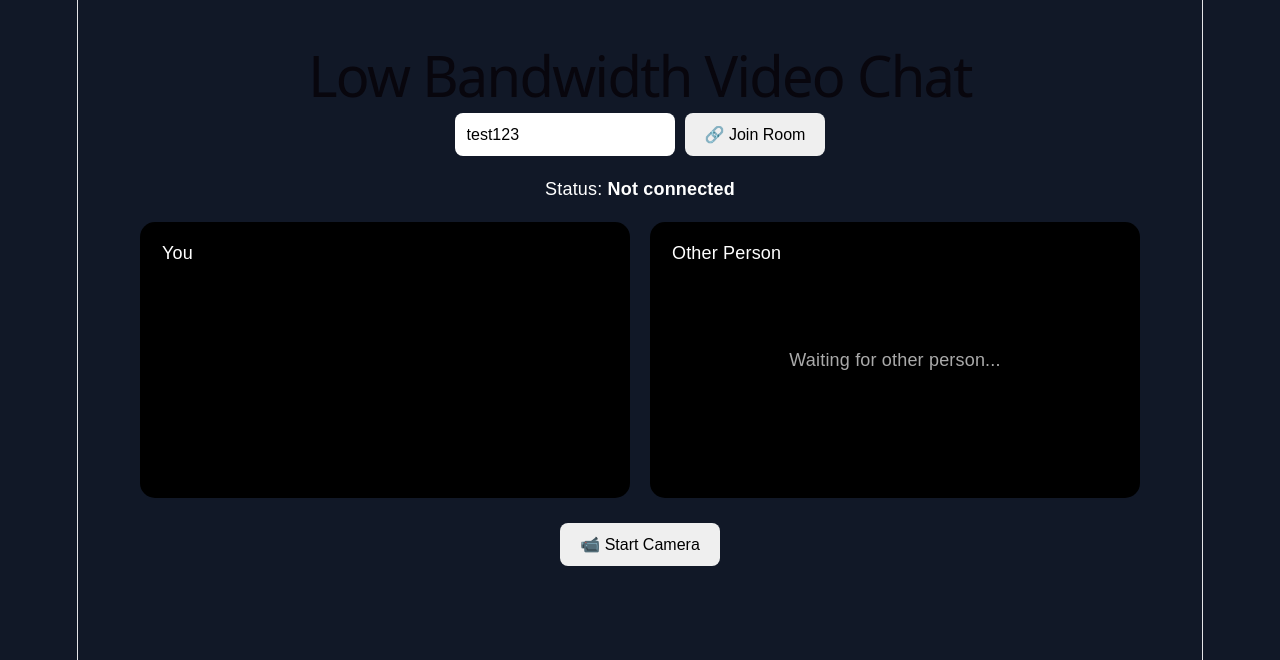
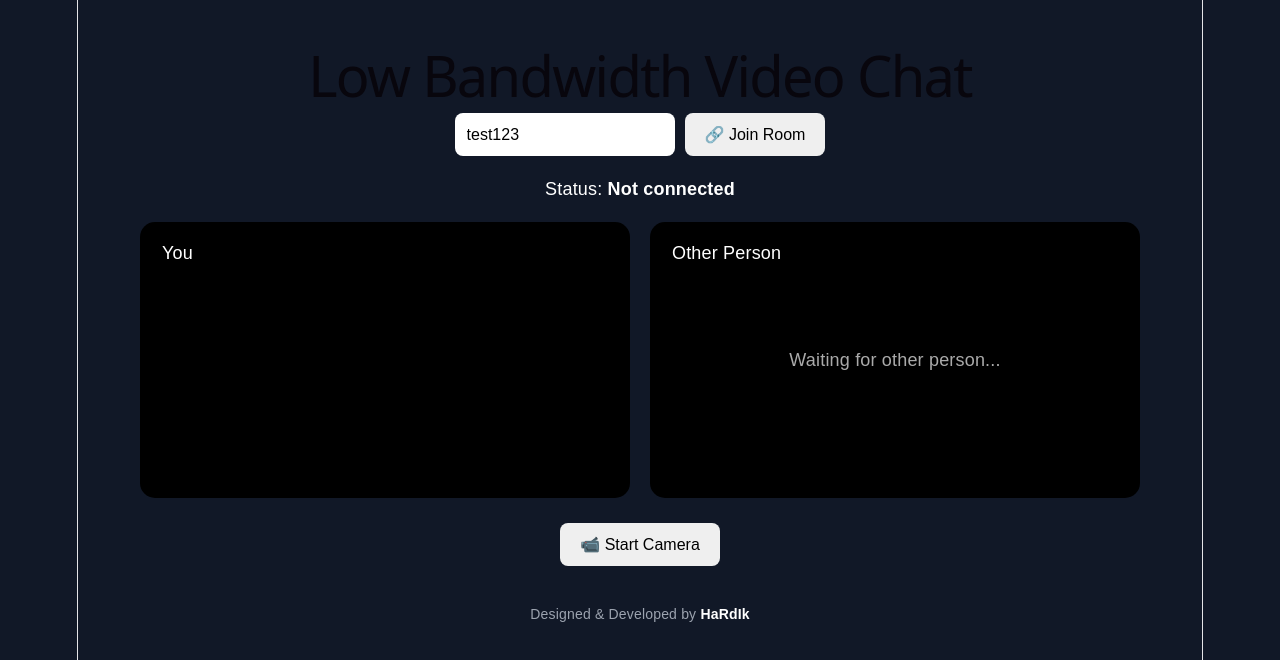
Before and after one commit to hardiksrivastava842-sketch/low-bandwidth-video-chat, a React (Vite) app: page / in a window 1280 px wide. Shown: the top 660 px of the page. Built offline with nearby package versions, Linux system fonts and the light colour scheme.

Commit message:
add creator credit

```diff
--- a/src/App.css
+++ b/src/App.css
@@ -107,3 +107,13 @@ video {
     width: 90%;
   }
 }
+.credit {
+  margin-top: 35px;
+  font-size: 14px;
+  color: #9ca3af;
+}
+
+.credit strong {
+  color: white;
+  font-weight: 600;
+}
--- a/src/App.jsx
+++ b/src/App.jsx
@@ -392,6 +392,9 @@ function App() {
           </button>
         )}
       </div>
+      <div className="credit">
+  Designed & Developed by <strong>HaRdIk</strong>
+</div>
     </div>
   );
 }
```
